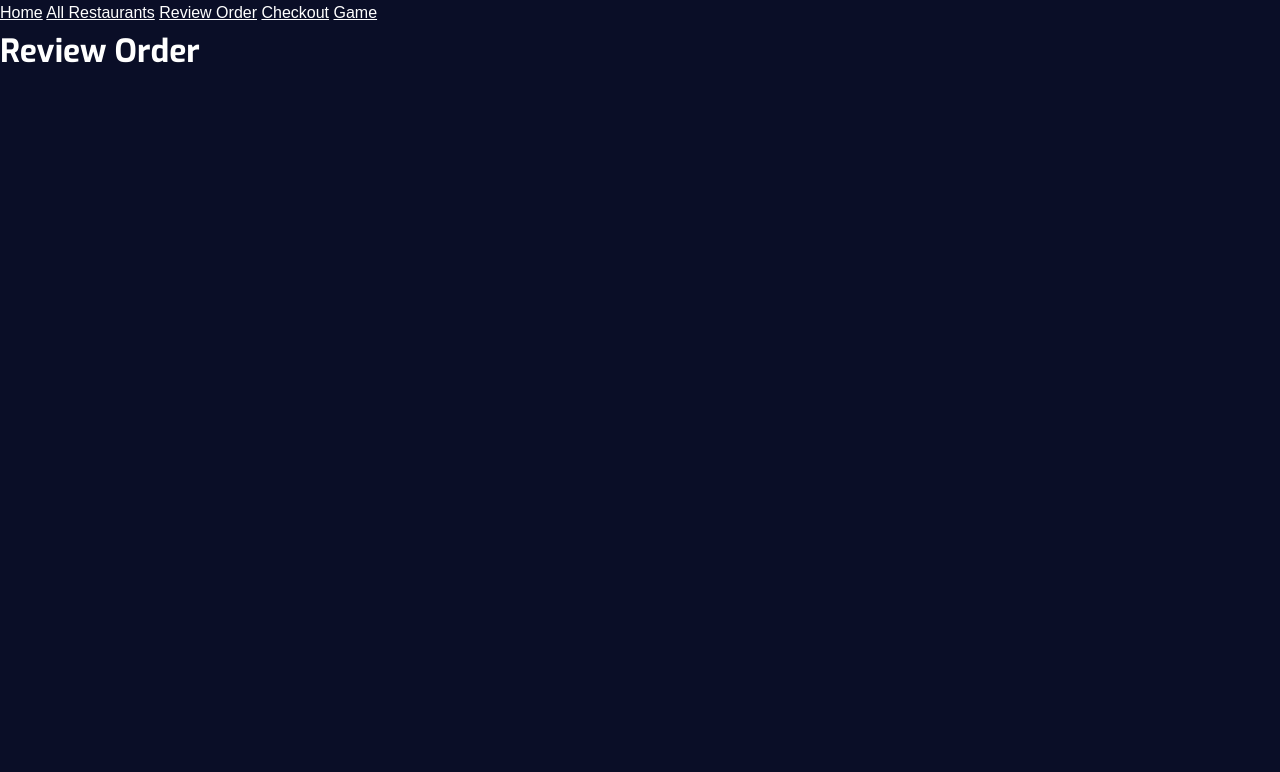
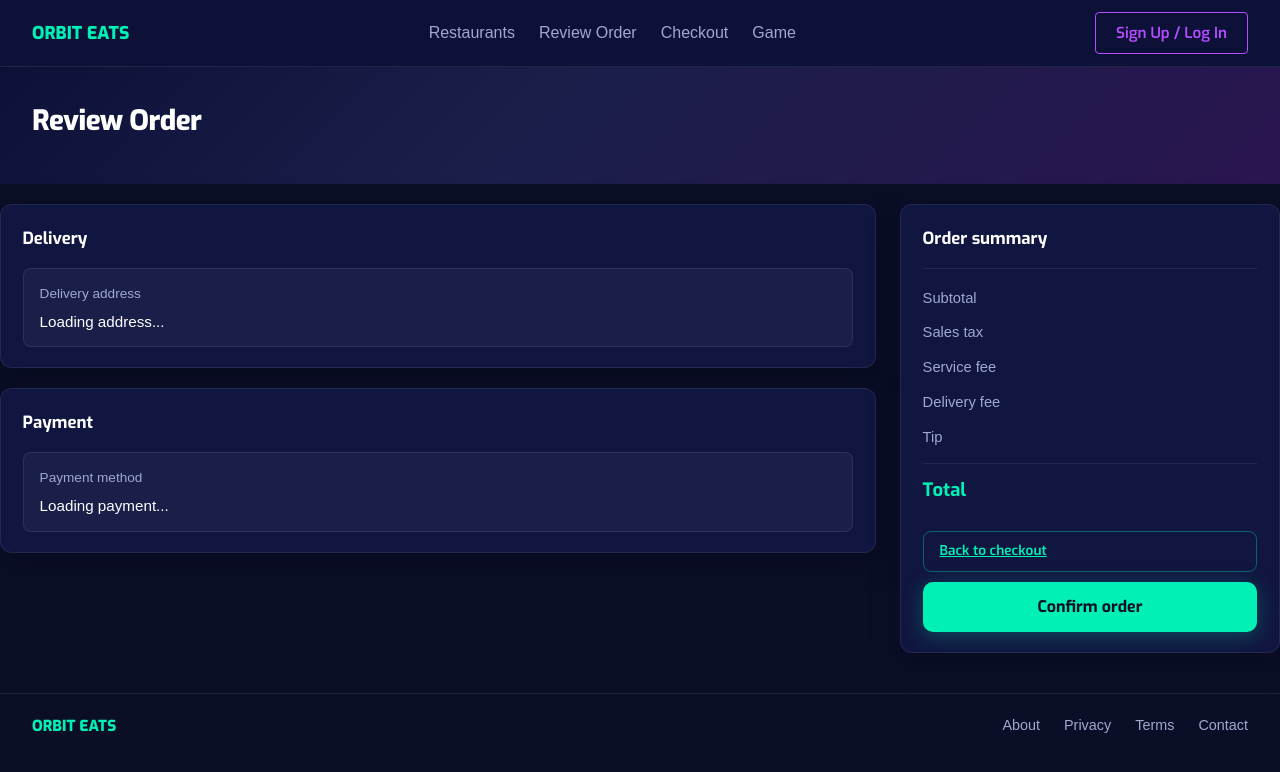
Before and after one commit to helloimfrei/orbit-eats, a website with bundled scripts: page pages/review-order.html in a window 1280 px wide. Built offline with nearby package versions, Linux system fonts and the light colour scheme; a web font is replaced by a local one.

Commit message:
updated review order page layout

```diff
--- a/pages/review-order.html
+++ b/pages/review-order.html
@@ -5,20 +5,111 @@
   <meta name="viewport" content="width=device-width, initial-scale=1.0">
   <title>Orbit Eats - Review Order</title>
   <link rel="stylesheet" href="../styles/global.css">
+  <link rel="stylesheet" href="../styles/checkout.css">
   <link rel="stylesheet" href="../styles/review-order.css">
 </head>
 <body>
-  <nav>
-    <a href="../index.html">Home</a>
-    <a href="restaurants.html">All Restaurants</a>
-    <a href="review-order.html">Review Order</a>
-    <a href="checkout.html">Checkout</a>
-    <a href="game.html">Game</a>
-  </nav>
 
-  <main>
-    <h1>Review Order</h1>
+  <orbit-navbar base="../"></orbit-navbar>
+
+  <main class="checkout-page">
+    <header class="checkout-header">
+      <h1 class="checkout-page-title">Review Order</h1>
+    </header>
+
+    <section class="checkout-content">
+      <div class="checkout-grid">
+
+        <!-- LEFT SIDE -->
+        <div class="checkout-main">
+
+          <!-- Delivery -->
+          <section class="checkout-card">
+            <h2 class="checkout-card-title">Delivery</h2>
+
+            <div class="address-block">
+              <label class="field-label">Delivery address</label>
+              <div class="address-text" id="review-delivery-address">
+                Loading address...
+              </div>
+            </div>
+          </section>
+
+          <!-- Payment -->
+          <section class="checkout-card">
+            <h2 class="checkout-card-title">Payment</h2>
+
+            <div class="address-block">
+              <label class="field-label">Payment method</label>
+              <div class="address-text" id="review-payment-method">
+                Loading payment...
+              </div>
+            </div>
+          </section>
+
+        </div>
+
+        <!-- RIGHT SIDE (SUMMARY) -->
+        <aside class="checkout-aside">
+          <section class="checkout-card">
+
+            <h2 class="checkout-card-title">Order summary</h2>
+
+            <ul class="order-lines" id="review-order-lines"></ul>
+
+            <div class="summary-rows">
+
+              <div class="summary-row">
+                <span>Subtotal</span>
+                <strong id="review-subtotal"></strong>
+              </div>
+
+              <div class="summary-row">
+                <span>Sales tax</span>
+                <strong id="review-tax"></strong>
+              </div>
+
+              <div class="summary-row">
+                <span>Service fee</span>
+                <strong id="review-service-fee"></strong>
+              </div>
+
+              <div class="summary-row">
+                <span>Delivery fee</span>
+                <strong id="review-delivery-fee"></strong>
+              </div>
+
+              <div class="summary-row">
+                <span>Tip</span>
+                <strong id="review-tip"></strong>
+              </div>
+
+              <div class="summary-row summary-row-total">
+                <span>Total</span>
+                <strong id="review-total"></strong>
+              </div>
+
+            </div>
+
+            <!-- ACTIONS -->
+            <div class="checkout-place-order-wrap">
+              <a href="checkout.html" class="checkout-btn-secondary" style="display:block; margin-bottom:10px;">
+                Back to checkout
+              </a>
+
+              <button class="checkout-btn-primary" id="btn-confirm">
+                Confirm order
+              </button>
+            </div>
+
+          </section>
+        </aside>
+
+      </div>
+    </section>
   </main>
+
+  <orbit-footer></orbit-footer>
 
   <script type="module" src="../dist/main.js"></script>
   <script src="../dist/review-order.js"></script>
```
